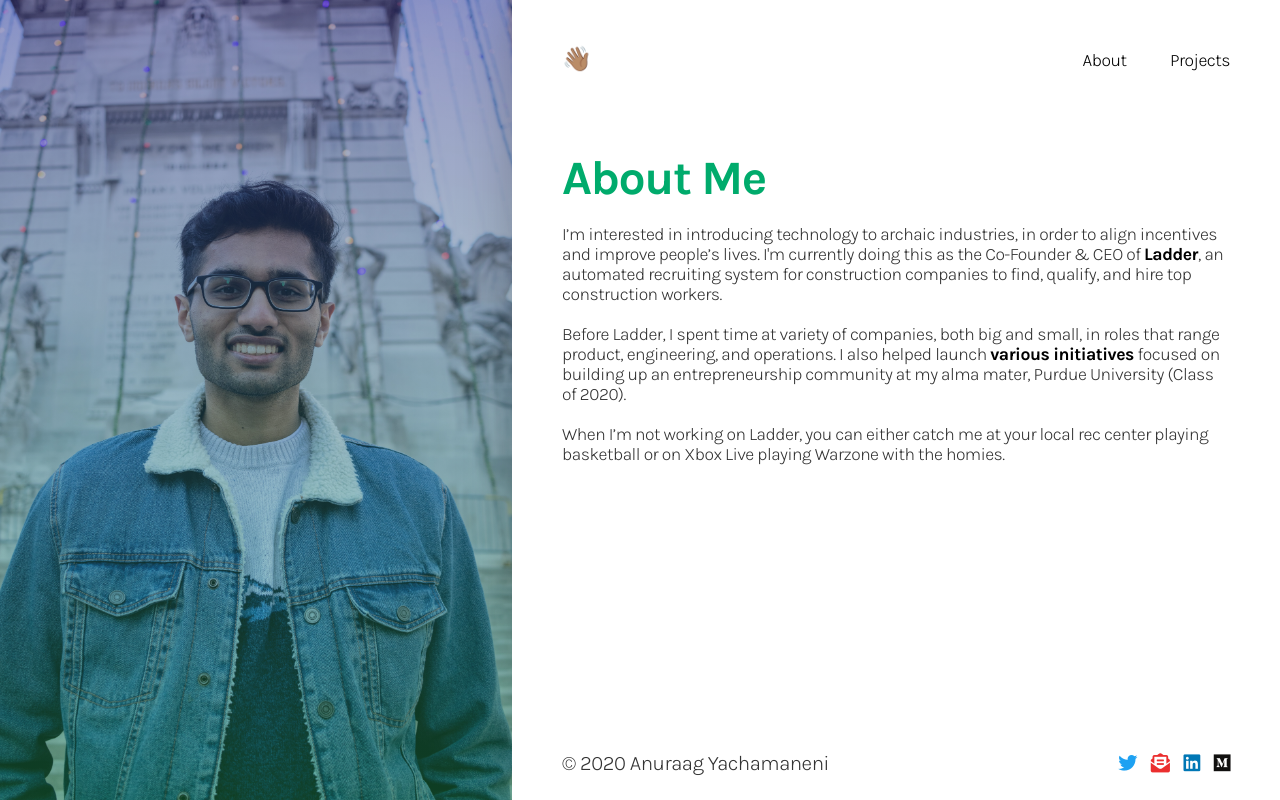
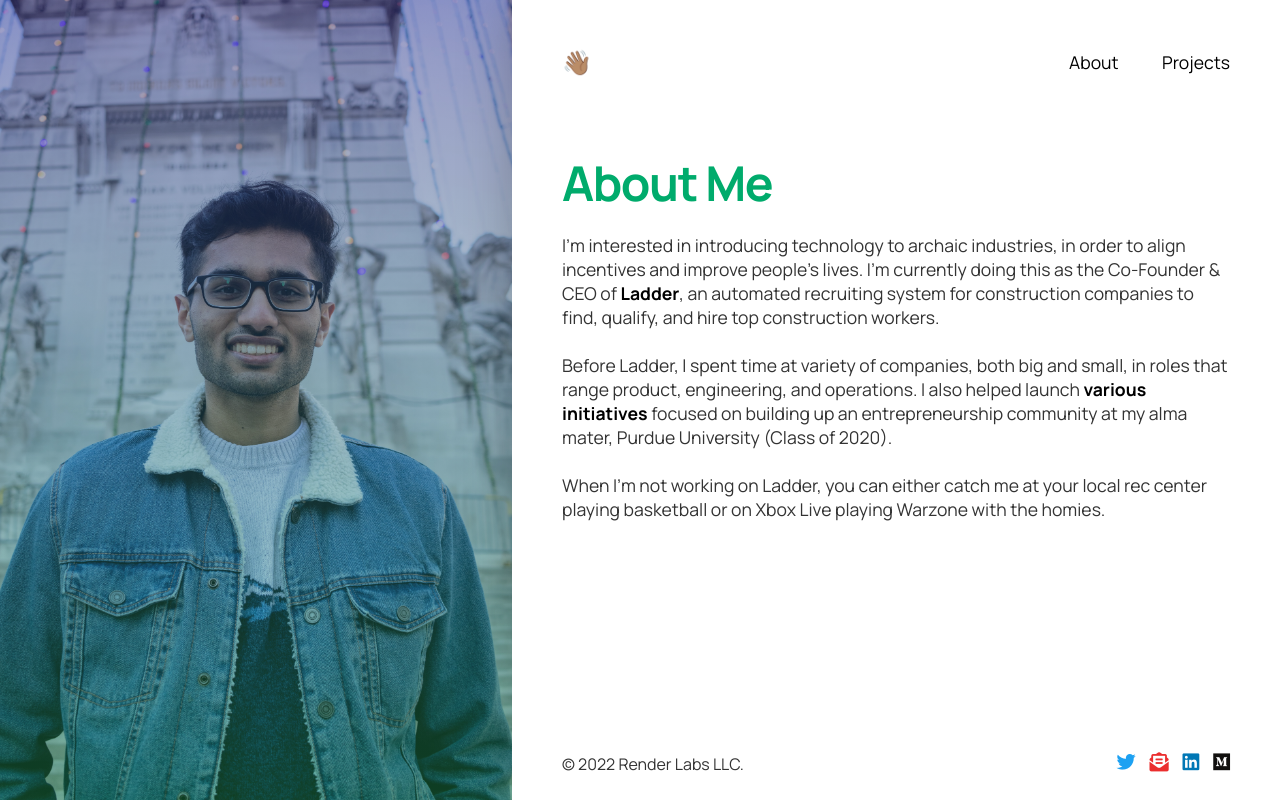
Before and after one commit to anuraagy/anuraagy.github.io, a PHP site: page /about.html in a window 1280 px wide. Run offline with PHP 8.4, Linux system fonts and the light colour scheme; some libraries are stand-ins or nearby versions.

Commit message:
Update UI

```diff
--- a/about.html
+++ b/about.html
@@ -1,63 +1,88 @@
 <!DOCTYPE html>
 <html lang="en">
-
   <head>
     <title>About Me - Anuraag Yachamaneni</title>
-    <meta charset="utf-8">
-    <meta http-equiv="X-UA-Compatible" content="IE=edge">
-    <meta name="viewport" content="width=device-width, initial-scale=1.0, maximum-scale=1.0, user-scalable=no" />
-    <meta name="description" content="Anuraag Yachamaneni's Corner of the Web">
-    <meta name="author" content="Anuraag Yachamaneni">
-    <meta name="keywords" content="Anuraag Yachamaneni DCHacks Purdue Anuraagy">
-    <meta name="google-site-verification" content="FRB7FyPFjBi_tuxfCY8lbpQHv4Y1OMnL0fLe3rY2F5E" />
-    <meta name="web_author" content="Anuraag Yachamaneni">
+    <meta charset="utf-8" />
+    <meta http-equiv="X-UA-Compatible" content="IE=edge" />
+    <meta
+      name="viewport"
+      content="width=device-width, initial-scale=1.0, maximum-scale=1.0, user-scalable=no"
+    />
+    <meta
+      name="description"
+      content="Anuraag Yachamaneni's Corner of the Web"
+    />
+    <meta name="author" content="Anuraag Yachamaneni" />
+    <meta
+      name="keywords"
+      content="Anuraag Yachamaneni DCHacks Purdue Anuraagy"
+    />
+    <meta
+      name="google-site-verification"
+      content="FRB7FyPFjBi_tuxfCY8lbpQHv4Y1OMnL0fLe3rY2F5E"
+    />
+    <meta name="web_author" content="Anuraag Yachamaneni" />
     <!--  Essential META Tags -->
 
-    <meta property="og:title" content="Anuraag Yachamaneni"/>
-    <meta property="og:description" content="My little corner of the web."/>
-    <meta property="og:image" content="http://anuraag.me/assets/img/meta.jpg"/>
-    <meta property="og:url" content="http://anuraag.me"/>
-    <meta property="og:type" content="website"/>
-    <meta name="twitter:card" content="http://anuraag.me/assets/img/meta.jpg"/>
-
+    <meta property="og:title" content="Anuraag Yachamaneni" />
+    <meta property="og:description" content="My little corner of the web." />
+    <meta property="og:image" content="http://anuraag.me/assets/img/meta.jpg" />
+    <meta property="og:url" content="http://anuraag.me" />
+    <meta property="og:type" content="website" />
+    <meta name="twitter:card" content="http://anuraag.me/assets/img/meta.jpg" />
 
     <!--  Non-Essential, But Recommended -->
-    <meta property="og:site_name" content="Anuraag Yachamaneni"/>
-    <meta name="twitter:image:alt" content="Anuraag Yachamaneni"/>
+    <meta property="og:site_name" content="Anuraag Yachamaneni" />
+    <meta name="twitter:image:alt" content="Anuraag Yachamaneni" />
 
     <link rel="shortcut icon" href="assets/img/favicon.jpg" />
 
     <script>
-    (function(i, s, o, g, r, a, m) {
-        i['GoogleAnalyticsObject'] = r;
-        i[r] = i[r] || function() {
-            (i[r].q = i[r].q || []).push(arguments)
-        }, i[r].l = 1 * new Date();
-        a = s.createElement(o),
-            m = s.getElementsByTagName(o)[0];
+      (function (i, s, o, g, r, a, m) {
+        i["GoogleAnalyticsObject"] = r;
+        (i[r] =
+          i[r] ||
+          function () {
+            (i[r].q = i[r].q || []).push(arguments);
+          }),
+          (i[r].l = 1 * new Date());
+        (a = s.createElement(o)), (m = s.getElementsByTagName(o)[0]);
         a.async = 1;
         a.src = g;
-        m.parentNode.insertBefore(a, m)
-    })(window, document, 'script', 'https://www.google-analytics.com/analytics.js', 'ga');
+        m.parentNode.insertBefore(a, m);
+      })(
+        window,
+        document,
+        "script",
+        "https://www.google-analytics.com/analytics.js",
+        "ga"
+      );
 
-    ga('create', 'UA-103499587-1', 'auto');
-    ga('send', 'pageview');
+      ga("create", "UA-103499587-1", "auto");
+      ga("send", "pageview");
     </script>
 
-    <link rel="stylesheet" href="https://cdnjs.cloudflare.com/ajax/libs/font-awesome/5.10.2/css/all.min.css" integrity="sha256-zmfNZmXoNWBMemUOo1XUGFfc0ihGGLYdgtJS3KCr/l0=" crossorigin="anonymous" />
-    <link href="https://fonts.googleapis.com/css?family=Exo:300,400,500,700&display=swap" rel="stylesheet">
-    <link href="assets/css/styles.css" rel="stylesheet">
+    <link
+      rel="stylesheet"
+      href="https://cdnjs.cloudflare.com/ajax/libs/font-awesome/5.10.2/css/all.min.css"
+      integrity="sha256-zmfNZmXoNWBMemUOo1XUGFfc0ihGGLYdgtJS3KCr/l0="
+      crossorigin="anonymous"
+    />
+    <link
+      href="https://fonts.googleapis.com/css?family=Exo:300,400,500,700&display=swap"
+      rel="stylesheet"
+    />
+    <link href="assets/css/styles.css" rel="stylesheet" />
   </head>
 
   <body>
     <div class="container">
-    <div class="left-container">
-    </div>
+      <div class="left-container"></div>
       <div class="right-container animated fadeInRight about-right-container">
         <div class="content">
           <div class="navbar">
             <div class="nav-left animated tada delay-1s">
-              <a href="/" >👋🏽</a>
+              <a href="/">👋🏽</a>
             </div>
             <div class="nav-right">
               <a class="navbar-link" href="/about">About</a>
@@ -67,31 +92,64 @@
             </div>
           </div>
           <div class="about">
-         <h1 class="about-title">
-          About Me
-         </h1>
+            <h1 class="about-title">About Me</h1>
             <p class="about-text">
-          I’m interested in introducing technology to archaic industries, in order to align incentives and improve people’s lives. I'm currently doing this as the Co-Founder & CEO of <a style="font-weight: bold" href="https://www.meetladder.com">Ladder</a>, an automated recruiting system for construction companies to find, qualify, and hire top construction workers.
-          <br><br>
-          Before Ladder, I spent time at variety of companies, both big and small, in roles that range product, engineering, and operations. I also helped launch <a href="https://www.insideindianabusiness.com/story/40391879/purdue-students-create-innovation-website" style="font-weight: bold"> various initiatives</a> focused on building up an entrepreneurship community at my alma mater, Purdue University (Class of 2020).
-          <br><br>
-          When I’m not working on Ladder, you can either catch me at your local rec center playing basketball or on Xbox Live playing Warzone with the homies.
+              I’m interested in introducing technology to archaic industries, in
+              order to align incentives and improve people’s lives. I'm
+              currently doing this as the Co-Founder & CEO of
+              <a style="font-weight: bold" href="https://www.meetladder.com"
+                >Ladder</a
+              >, an automated recruiting system for construction companies to
+              find, qualify, and hire top construction workers. <br /><br />
+              Before Ladder, I spent time at variety of companies, both big and
+              small, in roles that range product, engineering, and operations. I
+              also helped launch
+              <a
+                href="https://www.insideindianabusiness.com/story/40391879/purdue-students-create-innovation-website"
+                style="font-weight: bold"
+              >
+                various initiatives</a
+              >
+              focused on building up an entrepreneurship community at my alma
+              mater, Purdue University (Class of 2020). <br /><br />
+              When I’m not working on Ladder, you can either catch me at your
+              local rec center playing basketball or on Xbox Live playing
+              Warzone with the homies.
             </p>
           </div>
           <div class="footer about-footer">
-            <div class="footer-name">© 2020 Anuraag Yachamaneni</div>
+            <div class="footer-name">
+              ©
+              <script>
+                // Get the current year
+                var date = new Date();
+                var year = date.getFullYear();
+                document.write(year);
+              </script>
+              Render Labs LLC.
+            </div>
             <div class="footer-links">
-              <a class="footer-link" href="https://twitter.com/anuraag_y"><i class="fab fa-twitter"></i> </a>
-              <a class="footer-link" href="mailto:hello@anuraag.me"><i class="fa fa-envelope-open-text"></i> </a>
-              <a class="footer-link" href="https://linkedin.com/in/anuraagy"><i class="fab fa-linkedin"></i> </a>
-              <a class="footer-link" href="https://github.com/anuraagy"><i class="fab fa-medium"></i></a>
+              <a class="footer-link" href="https://twitter.com/anuraag_y"
+                ><i class="fab fa-twitter"></i>
+              </a>
+              <a class="footer-link" href="mailto:hello@anuraag.me"
+                ><i class="fa fa-envelope-open-text"></i>
+              </a>
+              <a class="footer-link" href="https://linkedin.com/in/anuraagy"
+                ><i class="fab fa-linkedin"></i>
+              </a>
+              <a class="footer-link" href="https://github.com/anuraagy"
+                ><i class="fab fa-medium"></i
+              ></a>
             </div>
           </div>
         </div>
       </div>
     </div>
   </body>
-<link rel="stylesheet" href="https://cdnjs.cloudflare.com/ajax/libs/animate.css/3.7.0/animate.min.css">
+  <link
+    rel="stylesheet"
+    href="https://cdnjs.cloudflare.com/ajax/libs/animate.css/3.7.0/animate.min.css"
+  />
   <script src="scripts.js"></script>
-
 </html>
--- a/assets/css/styles.css
+++ b/assets/css/styles.css
@@ -1,19 +1,24 @@
-@import url('https://fonts.googleapis.com/css2?family=Karla:wght@300;700&display=swap');
-
+@import url("https://fonts.googleapis.com/css2?family=Karla:wght@300;700&display=swap");
+@import url("https://fonts.googleapis.com/css2?family=Manrope:wght@300;400;500;600;700;800&display=swap");
 body {
-  font-family: 'Karla', sans-serif;
+  font-family: "Manrope", sans-serif;
   margin: 0;
   color: #333;
-  letter-spacing: -0.03em;
-/*  background: linear-gradient(180deg, rgba(46, 204, 113, 0.59) 0%, rgba(46, 49, 146, 0.4661) 100%);
-*/}
+  /* letter-spacing: -0.03em; */
+  /*  background: linear-gradient(180deg, rgba(46, 204, 113, 0.59) 0%, rgba(46, 49, 146, 0.4661) 100%);
+*/
+}
 
 a {
   text-decoration: none;
   color: black;
 }
 
-h1,h2,h3,h4,h5 {
+h1,
+h2,
+h3,
+h4,
+h5 {
   letter-spacing: -0.03em;
 }
 
@@ -182,13 +195,13 @@ h1,h2,h3,h4,h5 {
 .footer-links a {
   margin-left: 10px;
   font-size: 1.2rem;
-
 }
 
 .footer-name {
   left: 50px;
   position: absolute;
   bottom: 25px;
+  font-size: 16px;
 }
 
 @media screen and (max-width: 640px) {
```
Also changed, not shown: other parts of assets/css/styles.css (+33 -23 lines), index.html (+92 -42 lines), projects.html (+10 -1 lines). Lines whose indentation alone changed are shown as unchanged.
